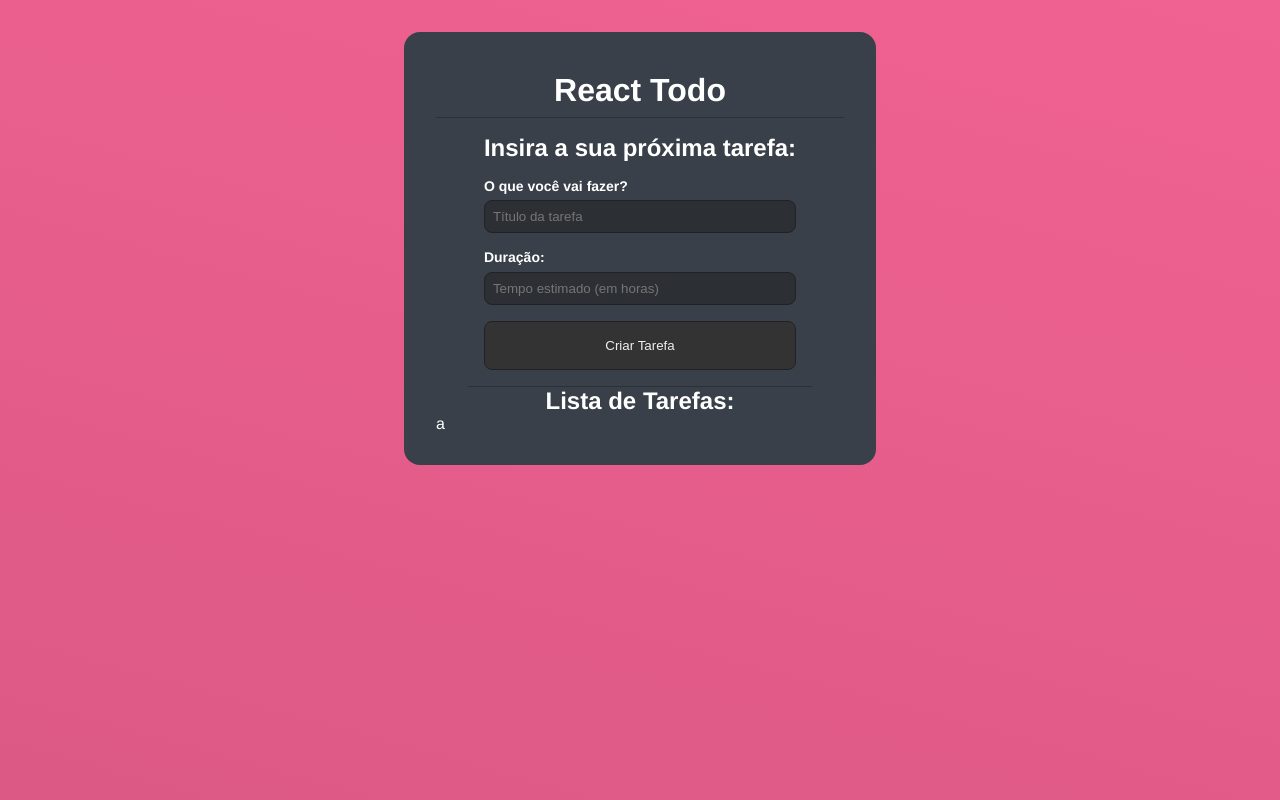
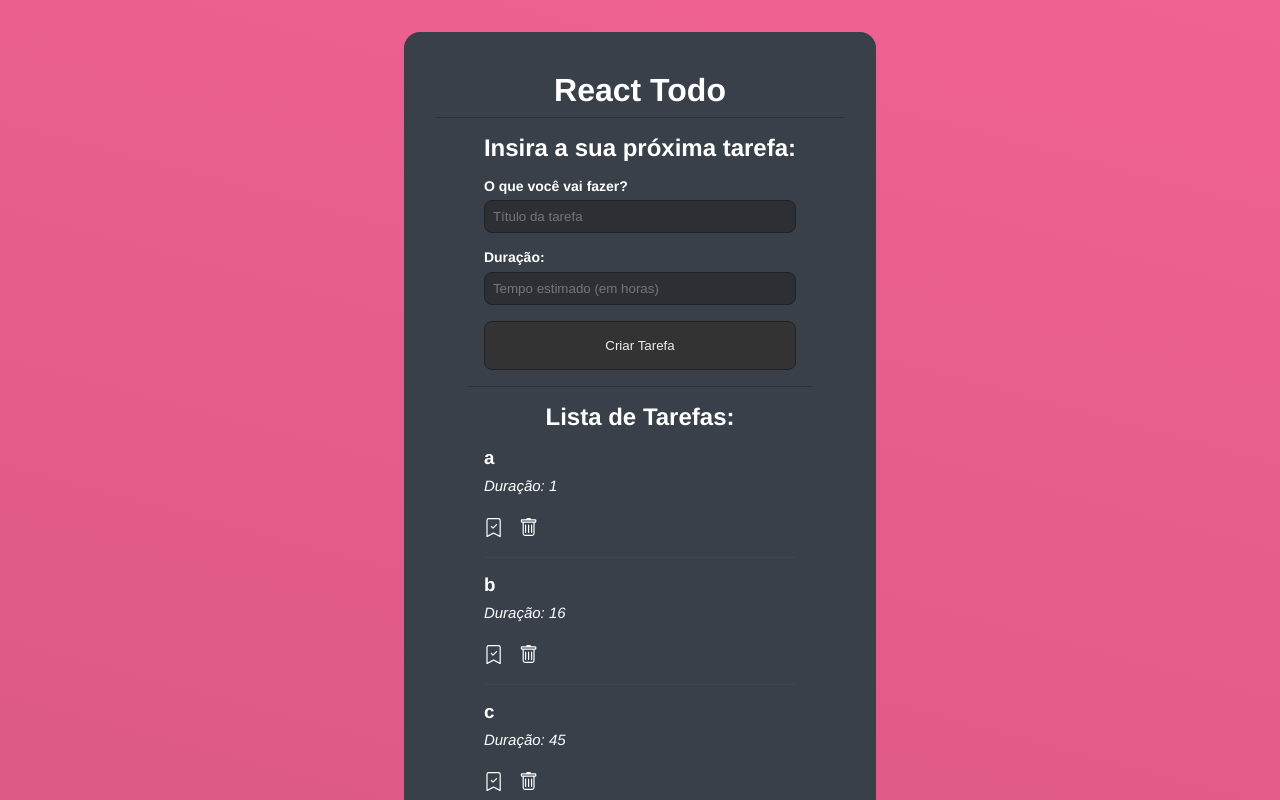
Before and after one commit to RafaelHDSV/React-Todo, a React (Create React App) app: page / in a window 1280 px wide. Shown: the top 800 px of the page. Built offline with nearby package versions, Linux system fonts and the light colour scheme; data requests are answered from the project's data file.

Commit message:
Updating App.js

```diff
--- a/data/db.json
+++ b/data/db.json
@@ -5,6 +5,24 @@
       "title": "a",
       "time": "1",
       "done": false
+    },
+    {
+      "id": 0.7729326928096936,
+      "title": "b",
+      "time": "16",
+      "done": false
+    },
+    {
+      "id": 0.9652547738262629,
+      "title": "c",
+      "time": "45",
+      "done": false
+    },
+    {
+      "id": 0.7665318351804931,
+      "title": "teste 4",
+      "time": "4",
+      "done": false
     }
   ]
 }
--- a/src/App.css
+++ b/src/App.css
@@ -67,3 +67,48 @@ input[type='submit'] {
     padding: 1rem;
     cursor: pointer;
 }
+
+.list_todo {
+    padding: 0 1rem 2rem;
+    margin: 1rem 2rem;
+}
+
+.list_todo h2 {
+    margin-bottom:  0;
+}
+
+.list_todo p {
+    text-align: center;
+}
+
+.todo {
+    border-bottom: 1px solid #444;
+    padding: 1rem 0;
+}
+
+.todo h3 {
+    margin-bottom: .5rem;
+}
+
+.todo_done {
+    text-decoration: line-through;
+    color: rgb(240, 98, 146);
+}
+
+.todo p {
+    text-align: left;
+    font-style: italic;
+    font-size: 15px;
+    margin-bottom: 1.5rem;
+}
+
+.todo svg {
+    font-size: 1.2rem;
+    margin-right: 1rem;
+    cursor: pointer;
+    transition: .5s all ease;
+}
+
+.todo svg:hover {
+    color: rgb(240, 98, 146);
+}
--- a/src/App.js
+++ b/src/App.js
@@ -46,8 +46,15 @@ function App() {
       }
     })
 
+    setTodos((prevState) => [...prevState, todo])
+
     setTitle('')
     setTime('')
+  }
+
+  // FAZER TALVEZ
+  if (loading) {
+    return <p>Carregando...</p>
   }
 
   return (
@@ -79,7 +86,16 @@ function App() {
         {todos.length === 0 && (<p>Não há tarefas</p>)}
         {todos.map((todo) => (
           <div className="todo" key={todo.id}>
-            <p>{todo.title}</p>
+            <h3 className={todo.done ? 'todo_done' : ''}>{todo.title}</h3>
+            <p>Duração: {todo.time}</p>
+
+            <div className="actions">
+              <span>
+                {!todo.done ? <BsBookmarkCheck /> : <BsBookmarkCheckFill />}
+              </span>
+
+              <BsTrash />
+            </div>
           </div>
         ))}
       </div>
```
